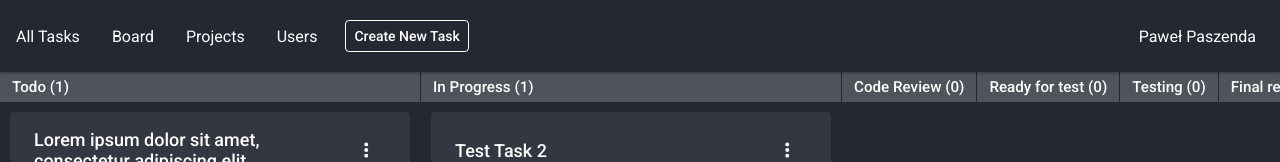
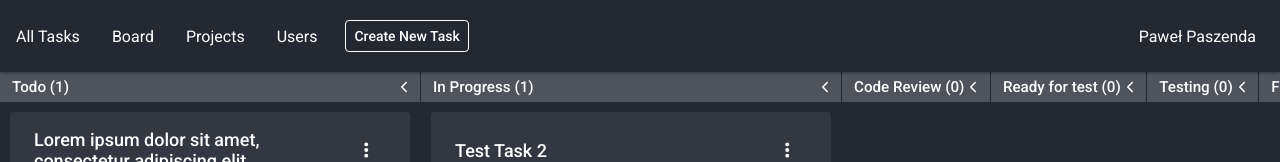
Before and after one commit to ppaszend/task-management, a Vue app: page /board in a window 1280 px wide. Shown: the top 162 px of the page. Built offline with nearby package versions, Linux system fonts and the light colour scheme.

Commit message:
add comments, improve UX

```diff
--- a/src/components/TaskDetails.vue
+++ b/src/components/TaskDetails.vue
@@ -144,6 +144,7 @@ import { ref, watch } from "vue";
 import SmallButton from "@/components/buttons/smallButton.vue";
 import ToolTip from "@/components/toolTip.vue";
 import CommentsComponent from "@/components/commentsComponent.vue";
+import { useRoute } from "vue-router";
 
 interface Props {
   id: string | number;
@@ -154,11 +155,16 @@ const prioritiesStore: PrioritiesInterface = usePrioritiesStore();
 const usersStore: UsersInterface = useUsersStore();
 const projectsStore: ProjectsStoreInterface = useProjectsStore();
 const props = defineProps<Props>();
+const route = useRoute();
 
 const task = tasksStore.getTaskById(
   typeof props.id === "string" ? parseInt(props.id) : props.id
 );
-const editMode = ref<Boolean>(false);
+const editMode = ref<Boolean>(route.hash === "#edit");
+if (route.hash === "#edit") {
+  window.location.hash = "";
+}
+
 const discardChangesConfirmation = ref<Boolean>(false);
 const changesSaved = ref<Boolean>(false);
 const removeTaskConfirmation = ref<Boolean>(false);
--- a/src/components/TaskListItem.vue
+++ b/src/components/TaskListItem.vue
@@ -17,7 +17,16 @@
       </router-link>
       <tap-bar
         :buttons="[
-          { label: 'Edit', onClick: () => {} },
+          {
+            label: 'Edit',
+            onClick: () => {
+              $router.push({
+                name: 'task-details',
+                params: { id: task.id },
+                hash: '#edit',
+              });
+            },
+          },
           { label: 'Remove', onClick: () => {} },
         ]"
       />
--- a/src/components/board/ColumnComponent.vue
+++ b/src/components/board/ColumnComponent.vue
@@ -1,6 +1,21 @@
 <template>
-  <div class="column" :class="{ empty: tasks.length === 0 }">
-    <div class="column-name">{{ props.column.name }} ({{ tasks.length }})</div>
+  <div class="column" :class="{ empty: tasks.length === 0, expanded }">
+    <tool-tip
+      :time-to-show="1000"
+      :label="expanded ? 'Click to minimize' : 'Click to expand'"
+      :close-after-click="true"
+    >
+      <div class="column-name" @click="expanded = !expanded">
+        {{ props.column.name }} ({{ tasks.length }})
+        <div class="column-name-icon">
+          <font-awesome-icon icon="fa-solid fa-chevron-left" v-if="expanded" />
+          <font-awesome-icon
+            icon="fa-solid fa-chevron-right"
+            v-if="!expanded"
+          />
+        </div>
+      </div>
+    </tool-tip>
     <div
       class="column-content"
       @drop="(event) => columnOnDropHandler(event, column.id)"
@@ -9,6 +24,7 @@
     >
       <task-list-item
         class="task-list-item"
+        v-show="expanded"
         v-for="task in tasks"
         :key="task.id"
         :task="task"
@@ -17,6 +33,12 @@
         @dragstart="(event) => onDragStartHandler(event, task.id)"
         @click="(event) => clickHandler(event, task)"
         @dblclick="() => dblClickHandler(task)"
+      />
+      <div
+        class="square"
+        v-show="!expanded"
+        v-for="task in tasks"
+        :key="task.id"
       />
     </div>
   </div>
@@ -30,7 +52,8 @@ import type { TasksInterface } from "@/stores/tasks";
 import { useTasksStore } from "@/stores/tasks";
 import TaskListItem from "@/components/TaskListItem.vue";
 import { TaskModalInterface, useTaskModalStore } from "@/stores/taskModal";
-import { computed } from "vue";
+import { computed, ref } from "vue";
+import ToolTip from "@/components/toolTip.vue";
 
 interface Props {
   column: Column;
@@ -44,6 +67,7 @@ const taskModal: TaskModalInterface = useTaskModalStore();
 const tasks = computed((): Task[] =>
   tasksStore.getTasksWithStage(props.column.id)
 );
+const expanded = ref<Boolean>(true);
 
 const emit = defineEmits([
   "removeFromSelection",
@@ -95,20 +119,32 @@ export default {
 .column {
   display: flex;
   flex-direction: column;
-  width: 100%;
   min-height: calc(100% - 48px);
 
-  &:not(.empty) {
-    min-width: 420px;
+  &.expanded {
+    width: 100%;
+
+    &:not(.empty) {
+      min-width: 420px;
+    }
   }
 
   .column-name {
+    display: flex;
+    align-items: center;
     font-weight: 500;
     font-size: 0.95em;
     padding: 6px 12px;
     background: rgba(255, 255, 255, 0.2);
     color: #ffffff;
     white-space: nowrap;
+    cursor: pointer;
+
+    .column-name-icon {
+      margin-left: auto;
+      padding-left: 6px;
+      font-size: 12px;
+    }
   }
 
   .column-content {
@@ -121,6 +157,12 @@ export default {
     .task-list-item {
       cursor: pointer;
     }
+
+    .square {
+      width: 10px;
+      height: 10px;
+      background: #323741;
+    }
   }
 }
 </style>
--- a/src/components/commentsComponent.vue
+++ b/src/components/commentsComponent.vue
@@ -7,11 +7,7 @@
         <div class="comment-text" contenteditable="true"></div>
         <button class="comment-button">Save</button>
       </div>
-      <div
-        class="comment-item"
-        v-for="comment in commentsComponent"
-        :key="comment.id"
-      >
+      <div class="comment-item" v-for="comment in comments" :key="comment.id">
         <div class="comment-properties">
           <div>Added: <b>Yesterday</b></div>
           <div>
@@ -48,7 +44,7 @@ const comments = ref([
 </script>
 <script lang="ts">
 export default {
-  name: "commentsComponent",
+  name: "CommentsComponent",
 };
 </script>
 
--- a/src/components/toolTip.vue
+++ b/src/components/toolTip.vue
@@ -1,6 +1,10 @@
 <template>
   <div class="tool-tip-wrapper">
-    <div @mouseenter="hovered = true" @mouseleave="hovered = false">
+    <div
+      @mouseenter="mouseEnterHandler"
+      @mouseleave="mouseLeaveHandler"
+      @click="clickHandler"
+    >
       <slot />
     </div>
 
@@ -16,10 +20,33 @@ import FadeTransition from "@/transitions/fadeTransition.vue";
 
 interface Props {
   label: String;
+  timeToShow?: number;
+  closeAfterClick?: boolean;
 }
 
 const props = defineProps<Props>();
 const hovered = ref<Boolean>(false);
+const mouseOverElement = ref<Boolean>(false);
+
+const mouseEnterHandler = () => {
+  mouseOverElement.value = true;
+  setTimeout(() => {
+    if (mouseOverElement.value) {
+      hovered.value = true;
+    }
+  }, props.timeToShow || 300);
+};
+
+const mouseLeaveHandler = () => {
+  mouseOverElement.value = false;
+  hovered.value = false;
+};
+
+const clickHandler = () => {
+  if (props.closeAfterClick) {
+    hovered.value = false;
+  }
+};
 </script>
 <script lang="ts">
 export default {
@@ -34,6 +61,7 @@ export default {
 
 .tool-tip {
   background: transparentize(#000000, 0.08);
+  color: #ffffff;
   position: absolute;
   left: 50%;
   transform: translateX(-50%);
--- a/src/main.ts
+++ b/src/main.ts
@@ -11,12 +11,20 @@ import {
   faUserSecret,
   faEllipsisVertical,
   faChevronDown,
+  faChevronLeft,
+  faChevronRight,
 } from "@fortawesome/free-solid-svg-icons";
 
 const pinia = createPinia();
 const app = createApp(App);
 
-library.add(faUserSecret, faEllipsisVertical, faChevronDown);
+library.add(
+  faUserSecret,
+  faEllipsisVertical,
+  faChevronDown,
+  faChevronLeft,
+  faChevronRight
+);
 
 app.use(router);
 app.use(pinia);
```
